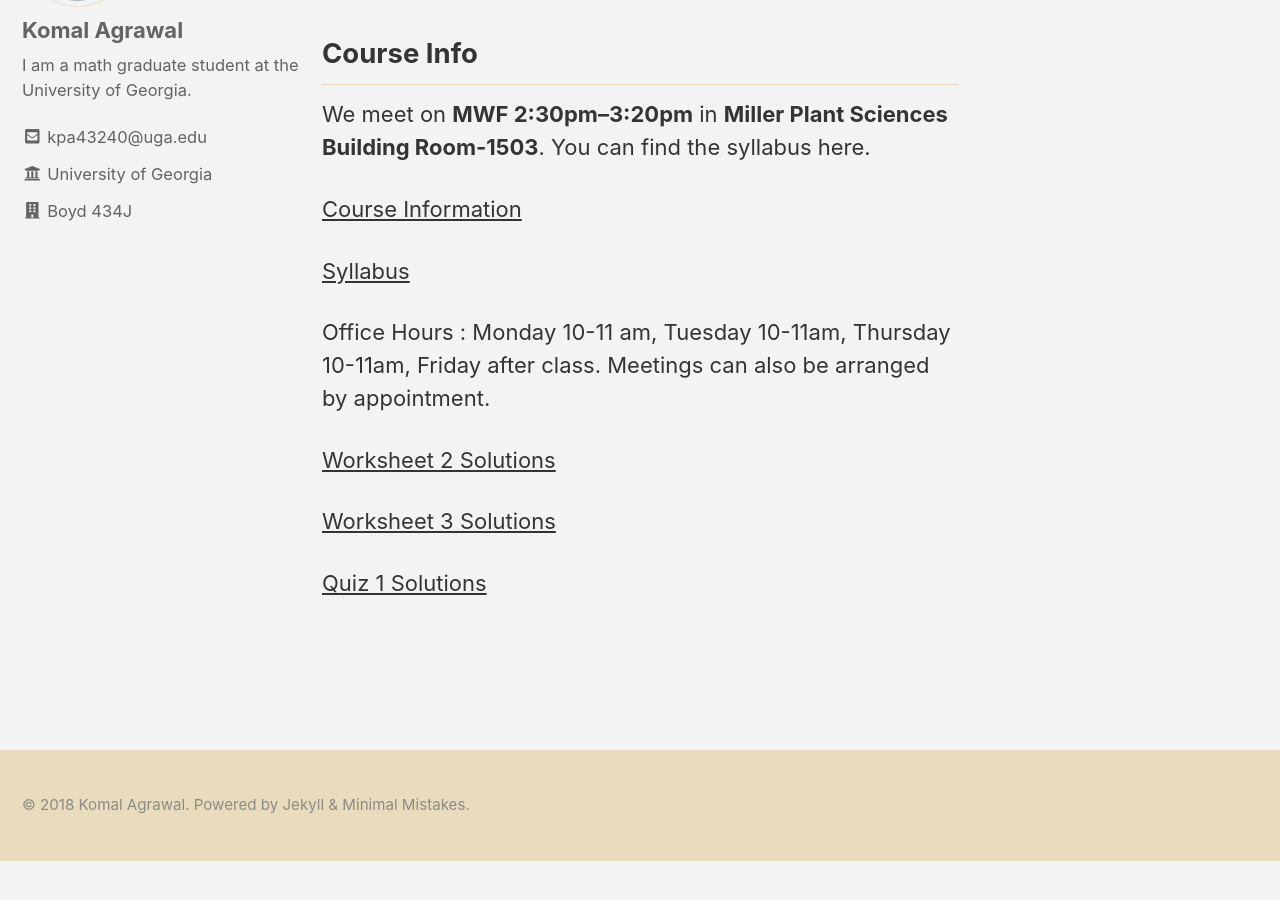
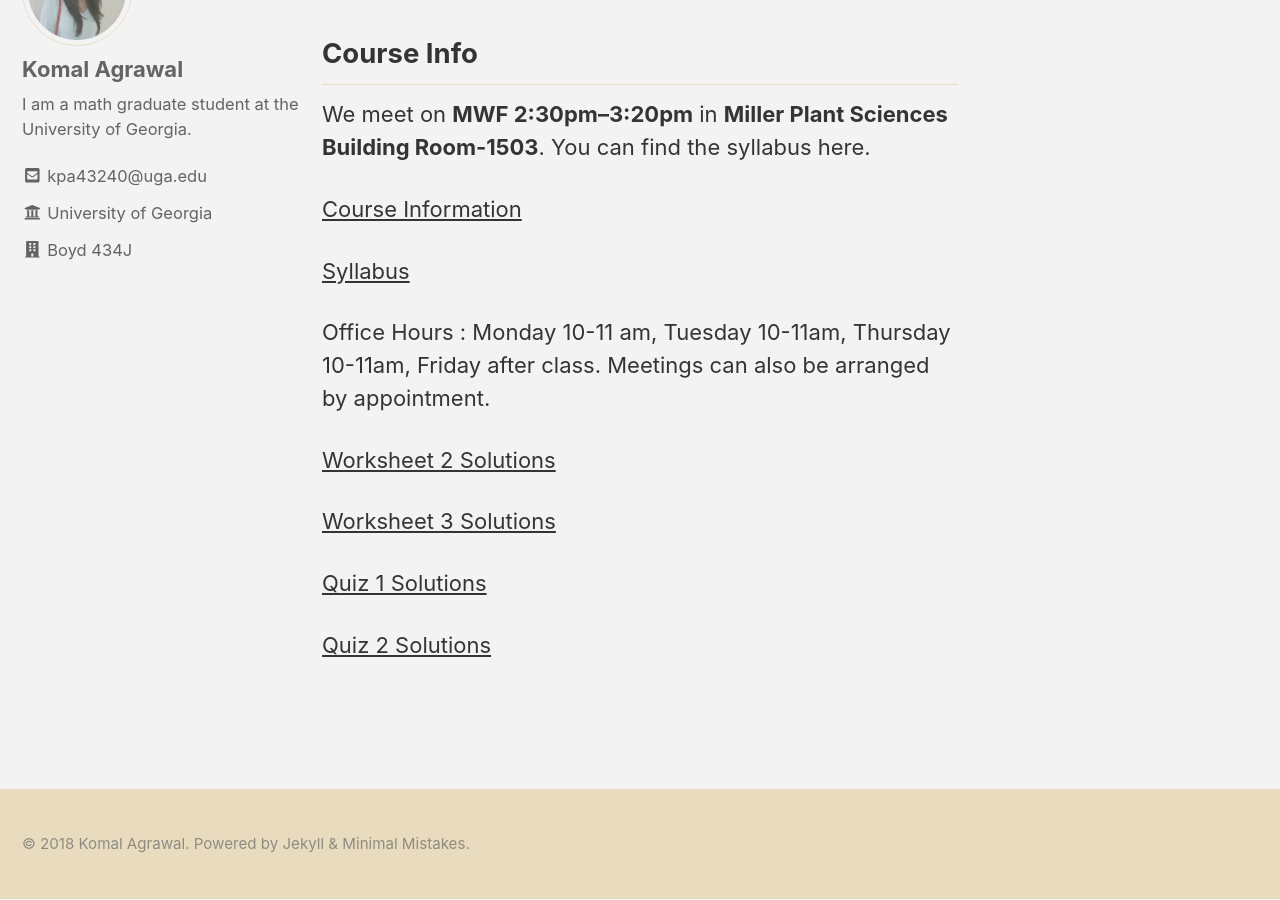
Before and after one commit to komala033/komala033.github.io, a Jekyll site: the page built from teaching/2018F-1113.md, in a window 1280 px wide and 900 px high, scrolled down 248 px. Built offline with Jekyll 4.4.1, drawn with Linux system fonts in a browser that asks for light colours; nearby versions of some CDN libraries; before the commit the page ends 1109 px from its top, so only the background shows below that.

Commit message:
More solutions added

```diff
--- a/teaching/2018F-1113.md
+++ b/teaching/2018F-1113.md
@@ -20,3 +20,5 @@ You can find the syllabus here.
    [Worksheet 3 Solutions](https://www.dropbox.com/s/kpeqdz964fvcm33/worksheet%203_20180831102121.pdf?dl=0)
 
    [Quiz 1 Solutions](https://www.dropbox.com/s/mumwznthwvsx1jh/Quiz%20one_20180831102036.pdf?dl=0)
+
+  [Quiz 2 Solutions](https://www.dropbox.com/s/xe4j4ii4v6b794d/quiz-2.pdf?dl=0)
```
